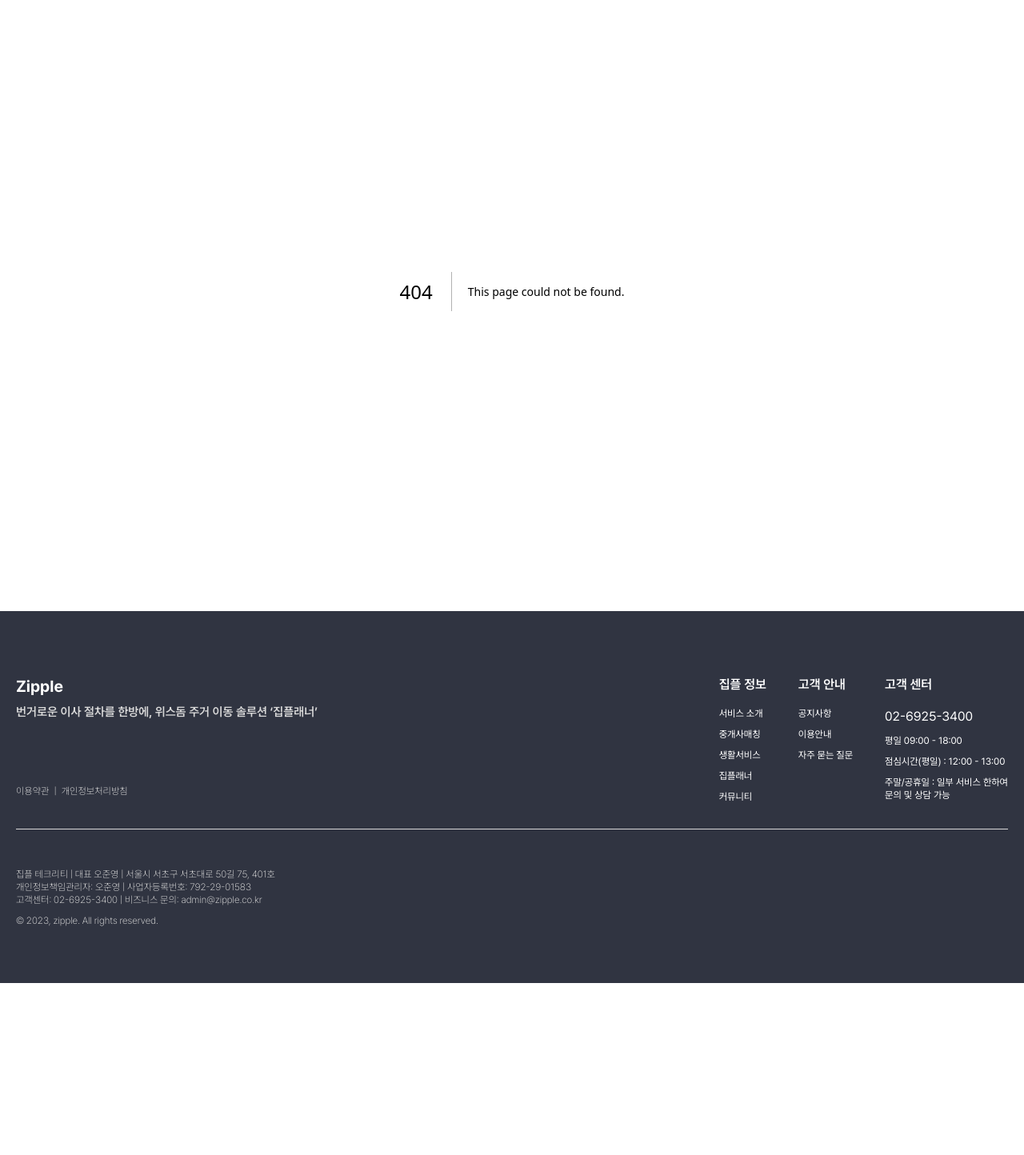
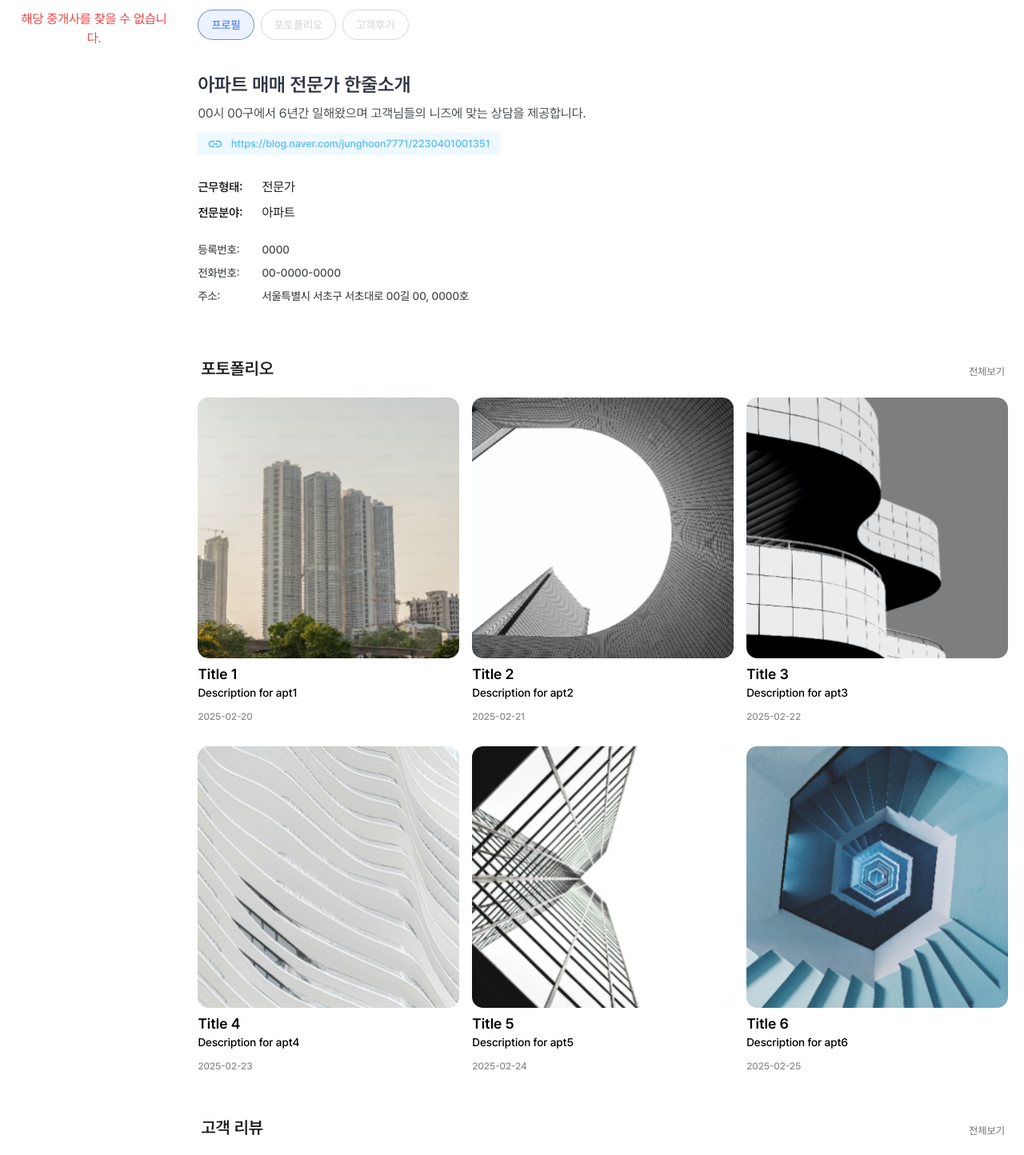
Before and after one commit to ziplanner/zipple-front, a Next.js app: page /profile in a window 1280 px wide. Before the commit this address had no page. Shown: the part 100-1544 px from the top of the page at 80% size. Before the commit the page ends 1329 px from the top, so only its background shows below. Built offline with nearby package versions, Linux system fonts and the light colour scheme.

Commit message:
feat: add profile page

```diff
--- /dev/null
+++ b/app/(profile)/profile/content/mainSection.tsx
@@ -0,0 +1,67 @@
+"use client";
+
+import { useState } from "react";
+import ToggleButton from "@/app/components/button/toggleBtn";
+import ProfileInfo from "./profileInfo";
+import Portfolio from "./portfolio";
+import PortfolioSection from "./portfolioSection";
+import Review from "./review";
+import ReviewSection from "./reviewSection";
+
+const MainSection = () => {
+  const [activeTab, setActiveTab] = useState("프로필");
+
+  const handleTabChange = (tab: string) => {
+    setActiveTab(tab);
+  };
+
+  return (
+    <>
+      <ToggleButton
+        buttons={[
+          { text: "프로필", path: "프로필" },
+          { text: "포토폴리오", path: "포토폴리오" },
+          { text: "고객후기", path: "고객후기" },
+        ]}
+        onTabChange={handleTabChange}
+        classname="mb-10"
+      />
+      {activeTab === "프로필" && (
+        <>
+          <ProfileInfo
+            name="아파트 매매 전문가 한줄소개"
+            role="전문가"
+            field="아파트"
+            description="00시 00구에서 6년간 일해왔으며 고객님들의 니즈에 맞는 상담을 제공합니다."
+            contactUrl="https://blog.naver.com/junghoon7771/2230401001351"
+            registrationInfo="0000"
+            phoneNumber="00-0000-0000"
+            address="서울특별시 서초구 서초대로 00길 00, 0000호"
+          />
+          <div className="flex justify-between items-center px-1 mb-3">
+            <h2 className="text-h2 font-semibold mb-2 text-text_sub2">
+              포토폴리오
+            </h2>
+            <p className="text-body3_m text-text_sub cursor-pointer">
+              전체보기
+            </p>
+          </div>
+          <PortfolioSection />
+          <div className="flex justify-between items-center px-1 mb-3 mt-10">
+            <h2 className="text-h2 font-semibold mb-2 text-text_sub2">
+              고객 리뷰
+            </h2>
+            <p className="text-body3_m text-text_sub cursor-pointer">
+              전체보기
+            </p>
+          </div>
+          <ReviewSection />
+        </>
+      )}
+      {activeTab === "포토폴리오" && <Portfolio />}
+      {activeTab === "고객후기" && <Review />}
+    </>
+  );
+};
+
+export default MainSection;
--- /dev/null
+++ b/app/(profile)/profile/content/portfolio.tsx
@@ -0,0 +1,19 @@
+"use client";
+
+import { PORTFOLIO_DATA } from "@/app/data/portfolio";
+import PortfolioCard from "@/app/components/card/portfolioCard";
+
+const Portfolio = () => {
+  return (
+    <>
+      <div
+        className="flex w-full flex-col gap-3 md:gap-4 md:flex-row md:flex-wrap
+          md:grid md:grid-cols-2 lg:grid-cols-4"
+      >
+        <PortfolioCard data={PORTFOLIO_DATA} />
+      </div>
+    </>
+  );
+};
+
+export default Portfolio;
--- /dev/null
+++ b/app/(profile)/profile/content/portfolioSection.tsx
@@ -0,0 +1,17 @@
+import PortfolioCard from "@/app/components/card/portfolioCard";
+import { PORTFOLIO_DATA } from "@/app/data/portfolio";
+
+const PortfolioSection = () => {
+  return (
+    <div className="flex flex-col">
+      <div
+        className="flex w-full flex-col gap-3 md:gap-4 md:flex-row md:flex-wrap
+          md:grid md:grid-cols-2 lg:grid-cols-3"
+      >
+        <PortfolioCard data={PORTFOLIO_DATA.slice(0, 6)} />
+      </div>
+    </div>
+  );
+};
+
+export default PortfolioSection;
--- /dev/null
+++ b/app/(profile)/profile/content/profile.tsx
@@ -0,0 +1,44 @@
+"use client";
+
+import ProfileCard from "@/app/components/card/profileCard";
+import { useSearchParams } from "next/navigation";
+import { PROFESSIONALS } from "@/app/data/match";
+
+const Profile = () => {
+  const searchParams = useSearchParams();
+  const id = searchParams.get("id");
+
+  const professional = PROFESSIONALS.find((pro) => pro.id === id);
+
+  if (!professional) {
+    return (
+      <div className="text-center text-red-500">
+        해당 중개사를 찾을 수 없습니다.
+      </div>
+    );
+  }
+
+  return (
+    <div className="flex items-start justify-center min-h-screen">
+      <ProfileCard
+        profileImage={professional.profileImage}
+        name={professional.name}
+        jobTitle={professional.title}
+        badges={[
+          { text: "대표", color: "C_TOKEN_3" },
+          { text: "1인 가구 전문가", color: "C_TOKEN_7" },
+        ]}
+        reviewCount={professional.reviewCount}
+        scores={[
+          { label: "친절해요", value: 95, rank: 5, emoji: "😊" },
+          { label: "믿음이 가요", value: 80, rank: 12, emoji: "💖" },
+          { label: "또 만나고 싶어요", value: 85, rank: 10, emoji: "🤝" },
+        ]}
+        isAvailable={true}
+        isLiked={false}
+      />
+    </div>
+  );
+};
+
+export default Profile;
--- /dev/null
+++ b/app/(profile)/profile/content/profileInfo.tsx
@@ -0,0 +1,76 @@
+import React from "react";
+import { MdLink } from "react-icons/md";
+
+interface ProfileInfoProps {
+  name: string;
+  role: string;
+  field: string;
+  description: string;
+  contactUrl: string;
+  registrationInfo: string;
+  phoneNumber: string;
+  address: string;
+}
+
+const ProfileInfo = ({
+  name,
+  role,
+  field,
+  description,
+  contactUrl,
+  registrationInfo,
+  phoneNumber,
+  address,
+}: ProfileInfoProps) => {
+  return (
+    <div className="mb-12">
+      {/* Header Section */}
+      <div className="flex justify-between items-center">
+        <h2 className="text-2xl font-semibold text-text">{name}</h2>
+      </div>
+      <p className="mt-2 text-h4_r text-text_sub4">{description}</p>
+
+      {/* Contact URL */}
+      <div className="flex flex-row items-center text-center mt-3">
+        <div
+          className={`flex flex-row rounded-sm text-[13px] font-medium py-1 px-3
+        text-token_4 bg-token_4_bg whitespace-nowrap`}
+        >
+          <MdLink className="w-5 h-5 text-token_4" />
+          &nbsp;&nbsp;&nbsp;
+          <span>{contactUrl}</span>
+        </div>
+      </div>
+
+      {/* Description Section */}
+      <div className="space-y-2 mt-7 text-text_sub2">
+        <div className="flex items-center">
+          <p className="w-20 text-body1_sb">근무형태:</p>
+          <p>{role}</p>
+        </div>
+        <div className="flex items-center">
+          <p className="w-20 text-body1_sb">전문분야:</p>
+          <p>{field}</p>
+        </div>
+      </div>
+
+      {/* Additional Info */}
+      <div className="space-y-2 mt-6 mb-4 text-body2_m text-text_sub4">
+        <div className="flex items-center">
+          <p className="w-20">등록번호:</p>
+          <p>{registrationInfo}</p>
+        </div>
+        <div className="flex items-center">
+          <p className="w-20">전화번호:</p>
+          <p>{phoneNumber}</p>
+        </div>
+        <div className="flex items-center">
+          <p className="w-20">주소:</p>
+          <p>{address}</p>
+        </div>
+      </div>
+    </div>
+  );
+};
+
+export default ProfileInfo;
--- /dev/null
+++ b/app/(profile)/profile/content/review.tsx
@@ -0,0 +1,30 @@
+"use client";
+
+import { REVIEW } from "@/app/data/review";
+import { useState } from "react";
+import Pagination from "@/app/components/pagination/pagination";
+import ReviewItem from "@/app/components/review/reviewItem";
+
+const Review = () => {
+  return (
+    <>
+      <div className="w-full">
+        <div className="space-y-6">
+          {REVIEW.map((review, index) => (
+            <ReviewItem
+              key={index}
+              name={review.name}
+              imageUrl={review.imageUrl}
+              title={review.title}
+              description={review.description}
+              rating={review.rating}
+              date={review.date}
+            />
+          ))}
+        </div>
+      </div>
+    </>
+  );
+};
+
+export default Review;
--- /dev/null
+++ b/app/(profile)/profile/content/reviewSection.tsx
@@ -0,0 +1,23 @@
+import CustomerReview from "@/app/components/review/customerReview";
+import { REVIEW } from "@/app/data/review";
+
+const ReviewSection = () => {
+  return (
+    <div className="flex w-full">
+      <div className="grid grid-cols-1 lg:grid-cols-2 gap-1 lg:gap-3">
+        {REVIEW.slice(0, 4).map((review, index) => (
+          <CustomerReview
+            key={index}
+            name={review.name}
+            imageUrl={review.imageUrl}
+            title={review.title}
+            description={review.description}
+            rating={review.rating}
+          />
+        ))}
+      </div>
+    </div>
+  );
+};
+
+export default ReviewSection;
--- /dev/null
+++ b/app/(profile)/profile/page.tsx
@@ -0,0 +1,18 @@
+import { Suspense } from "react";
+import Profile from "./content/profile";
+import MainSection from "./content/mainSection";
+
+const ProfilePage = () => {
+  return (
+    <Suspense>
+      <div className="flex flex-row gap-8 mt-12 mb-20">
+        <Profile />
+        <div className="flex flex-col">
+          <MainSection />
+        </div>
+      </div>
+    </Suspense>
+  );
+};
+
+export default ProfilePage;
```
